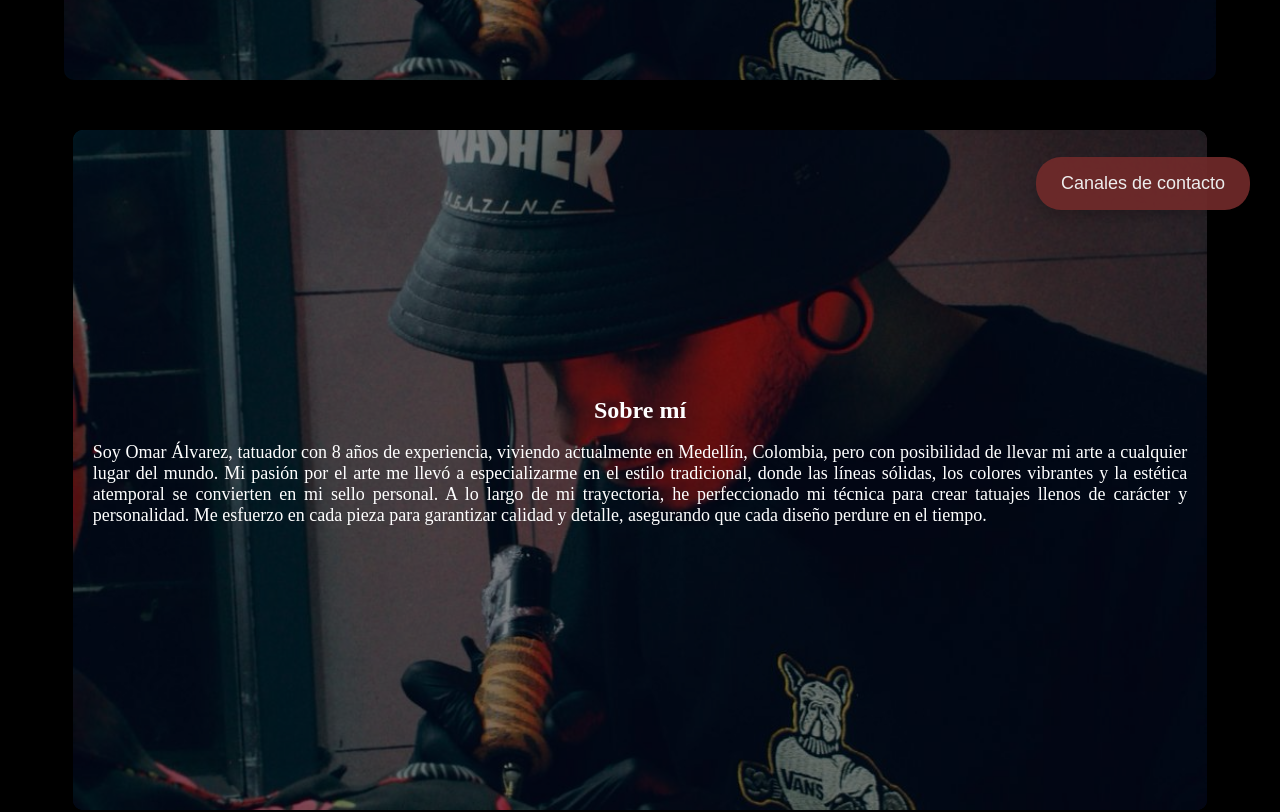
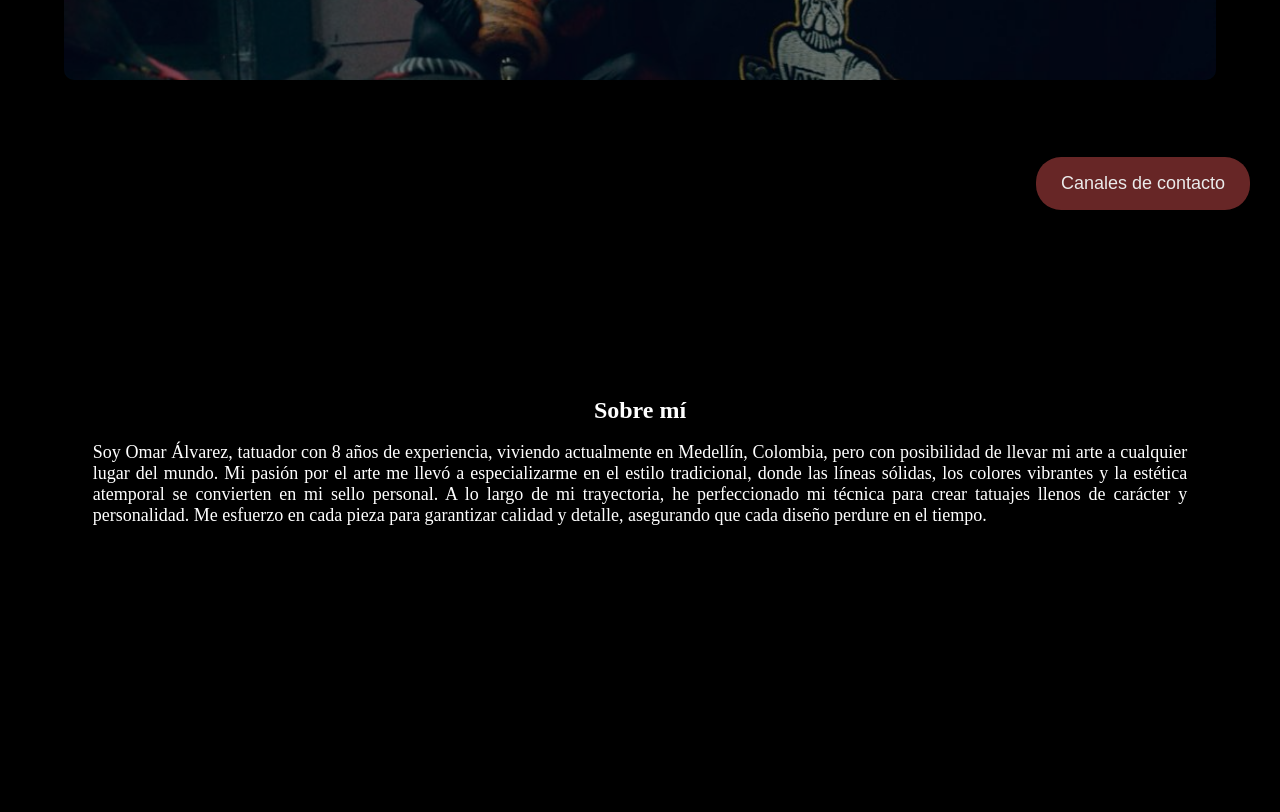
Before and after one commit to danielarodriguez4/Portfolio, a React (Vite) app: page / in a window 1280 px wide. Shown: the part 560-1372 px from the top of the page. Built offline with nearby package versions, Linux system fonts and the light colour scheme; a web font is replaced by a local one.

Commit message:
Se remueve imagen de fondo de la sección sobre el artista

```diff
--- a/src/PortfolioPage.css
+++ b/src/PortfolioPage.css
@@ -135,33 +135,12 @@ body {
   position: relative;
   width: 95%;
   height: 80vh;
-  background-image: url("/header.jpeg");
-  background-size: cover;
-  background-position: center;
-  background-repeat: no-repeat;
   color: white;
   margin: auto;
   border-radius: 10px;
   overflow: hidden;
 }
 
-
-
-
-
-/* Estilos para la navegación */
-
-.hero::before {
-  content: "";
-  position: absolute;
-  top: 0;
-  left: 0;
-  width: 100%;
-  height: 100%;
-  background: rgba(0, 0, 0, 0.5); /* Oscurecer la imagen */
-  border-radius: 10px;
-  z-index: 1; /* Entre la imagen y el texto */
-}
 
 .hero-content {
   z-index: 2; /* Asegura que el texto esté sobre el before */
```
